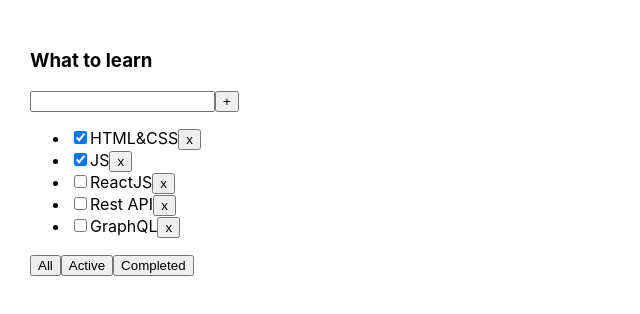
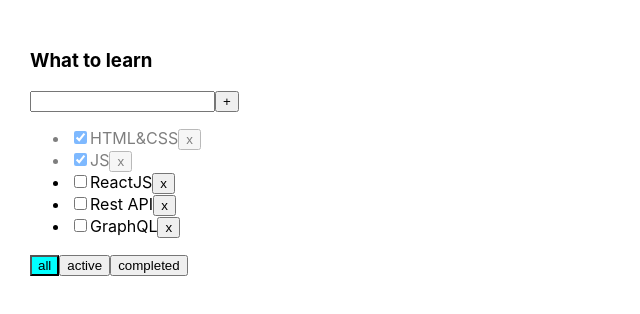
Before and after one commit to legkovaAnastasia/1-todolist, a React (Create React App) app: page / in a window 1280 px wide. Shown: the top 314 px of the page, without its empty margins (0-640 px from the left). Built offline with nearby package versions, Linux system fonts and the light colour scheme.

Commit message:
04-lesson

```diff
--- a/package.json
+++ b/package.json
@@ -10,10 +10,12 @@
     "@types/node": "^16.18.1",
     "@types/react": "^18.0.23",
     "@types/react-dom": "^18.0.7",
+    "@types/uuid": "^9.0.2",
     "react": "^18.2.0",
     "react-dom": "^18.2.0",
     "react-scripts": "5.0.1",
     "typescript": "^4.8.4",
+    "uuid": "^9.0.0",
     "web-vitals": "^2.1.4"
   },
   "scripts": {
--- a/src/App.tsx
+++ b/src/App.tsx
@@ -1,20 +1,34 @@
 import React, {useState} from 'react';
 import './App.css';
-import {Todolist} from './Todolist';
+// import {Todolist} from '/Todolistist';
+import {v1} from "uuid";
+import {Todolist} from "./Todolist";
 
 export type FilterValuesType = "all" | "active" | "completed";
 
 function App() {
 
     let [tasks, setTasks] = useState([
-        { id: 1, title: "HTML&CSS", isDone: true },
-        { id: 2, title: "JS", isDone: true },
-        { id: 3, title: "ReactJS", isDone: false },
-        { id: 4, title: "Rest API", isDone: false },
-        { id: 5, title: "GraphQL", isDone: false },
+        { id: v1(), title: "HTML&CSS", isDone: true },
+        { id: v1(), title: "JS", isDone: true },
+        { id: v1(), title: "ReactJS", isDone: false },
+        { id: v1(), title: "Rest API", isDone: false },
+        { id: v1(), title: "GraphQL", isDone: false },
     ]);
+    const changeisDone = (newId: string, newIsDone:boolean) => {
+        setTasks(tasks.map(el=>el.id===newId? {...el, isDone: newIsDone}:el))
+        // let currentTask = tasks.find(t=>t.id===newId)
+        // if(currentTask){
+        //     currentTask.isDone=newIsDone
+        //     setTasks([...tasks])
+        // }
+    }
 
-    function removeTask(id: number) {
+    const addTask = (newTitle: string) => {
+        let newTask = { id: v1(), title: newTitle, isDone: false }
+        setTasks([newTask, ...tasks])
+    }
+    function removeTask(id: string) {
         let filteredTasks = tasks.filter(t => t.id != id);
         setTasks(filteredTasks);
     }
@@ -39,7 +53,10 @@
             <Todolist title="What to learn"
                       tasks={tasksForTodolist}
                       removeTask={removeTask}
-                      changeFilter={changeFilter} />
+                      changeFilter={changeFilter}
+                      addTask={addTask}
+                      changeIsDone={changeisDone}
+            />
         </div>
     );
 }
--- /dev/null
+++ b/src/Todolist.module.css
@@ -0,0 +1,15 @@
+.error {
+    border: red 1px solid;
+}
+
+.errorMessage {
+    color: red;
+}
+
+.activeFilter {
+    background-color: aqua;
+}
+
+.isDone {
+    opacity: 0.5;
+}
--- a/src/Todolist.tsx
+++ b/src/Todolist.tsx
@@ -1,8 +1,11 @@
-import React from 'react';
+import React, {ChangeEvent, KeyboardEvent, useState} from 'react';
 import {FilterValuesType} from './App';
+import {Button} from "./components/Button";
+import s from './Todolist.module.css'
+import {CheckBox1} from "./components/CheckBox1";
 
 type TaskType = {
-    id: number
+    id: string
     title: string
     isDone: boolean
 }
@@ -10,36 +13,76 @@
 type PropsType = {
     title: string
     tasks: Array<TaskType>
-    removeTask: (taskId: number) => void
+    removeTask: (taskId: string) => void
     changeFilter: (value: FilterValuesType) => void
+    addTask: (newTitle:string)=>void
+    changeIsDone: (id:string, newIsDone:boolean)=>void
+
 }
 
 export function Todolist(props: PropsType) {
+    const [title, setTitle] = useState('')
+    const [error, setError] = useState<string|null>(null)
+    const [btnName, setBtnName] = useState<'all'|'active'|'completed'>('all')
+    const removeTaskHandler = (tId:string) => {
+        props.removeTask(tId)
+    }
+    const changeFilter = (value:FilterValuesType) => {
+        props.changeFilter(value)
+        setBtnName(value)
+    }
+    const addTaskHandler = () => {
+        if (title.trim()) {
+            props.addTask(title.trim())
+            setTitle('')
+        } else {
+            setError('Title is required')
+        }
+    }
+    const onChangeHandler = (e:ChangeEvent<HTMLInputElement>) => {
+        setError(null)
+        setTitle(e.currentTarget.value)
+    }
+    const onKeyHandler = (e:KeyboardEvent<HTMLInputElement>) => {
+        if(e.key==="Enter"){
+            addTaskHandler()
+        }
+    }
+    const changeIsDoneHandler = (tId: string, isDone:boolean) => {
+        props.changeIsDone(tId, isDone ) /////
+    }
+
+    const mappedTasks =
+        props.tasks.map(t => {
+            // const changeIsDoneHandler = (event: ChangeEvent<HTMLInputElement>) => {
+            //     props.changeIsDone(t.id, event.currentTarget.checked)
+            // }
+                return <li key={t.id} className={t.isDone ? s.isDone : ''}>
+                    <CheckBox1 checked={t.isDone} callBack={(isDone)=>changeIsDoneHandler(t.id, isDone)} />
+                    <span>{t.title}</span>
+                    <Button name={"x"} callBack={() => removeTaskHandler(t.id)}/>
+                </li>
+            }
+        )
     return <div>
         <h3>{props.title}</h3>
         <div>
-            <input/>
-            <button>+</button>
+            <input className={error ? s.error : ''} value={title}
+                   onKeyDown={onKeyHandler}
+                   onChange={onChangeHandler}/>
+            <button onClick={addTaskHandler}>+</button>
+            {error && <div className={s.errorMessage}>{error}</div>}
         </div>
         <ul>
-            {
-                props.tasks.map(t => <li key={t.id}>
-                    <input type="checkbox" checked={t.isDone}/>
-                    <span>{t.title}</span>
-                    <button onClick={ () => { props.removeTask(t.id) } }>x</button>
-                </li>)
-            }
+            {mappedTasks}
         </ul>
         <div>
-            <button onClick={ () => { props.changeFilter("all") } }>
-                All
-            </button>
-            <button onClick={ () => { props.changeFilter("active") } }>
-                Active
-            </button>
-            <button onClick={ () => { props.changeFilter("completed") } }>
-                Completed
-            </button>
+            {/*<Button name={"All"} callBack={()=>changeFilter("all")}/>*/}
+            {/*<Button name={"Active"} callBack={()=>changeFilter("active")}/>*/}
+            {/*<Button name={"Completed"} callBack={()=>changeFilter("completed")}/>*/}
+            <button className={btnName==='all' ? s.activeFilter: ''} name={"Completed"} onClick={()=>changeFilter("all")}>all</button>
+            <button className={btnName==='active' ? s.activeFilter: ''} name={"active"} onClick={()=>changeFilter("active")}>active</button>
+            <button className={btnName==='completed' ? s.activeFilter: ''} name={"Completed"} onClick={()=>changeFilter("completed")}>completed</button>
         </div>
     </div>
 }
--- a/src/components/Button.tsx
+++ b/src/components/Button.tsx
@@ -0,0 +1,16 @@
+import React from 'react';
+
+type ButtonType = {
+    name:string
+    callBack: ()=>void
+}
+
+export const Button = (props: ButtonType) => {
+    const onclickHandler = () => {
+        props.callBack()
+    }
+    return (
+        <button onClick={onclickHandler}>{props.name}</button>
+
+    );
+};
--- /dev/null
+++ b/src/components/CheckBox1.tsx
@@ -0,0 +1,15 @@
+import React, {ChangeEvent} from 'react';
+type PropsType = {
+    checked: boolean
+    callBack: (isDone: boolean)=> void
+}
+export const CheckBox1 = (props: PropsType) => {
+    const changeIsDoneHandler =(event: ChangeEvent<HTMLInputElement>)=>{
+        props.callBack(event.currentTarget.checked)
+    }
+    return (
+        <input type='checkbox' checked={props.checked} onChange={changeIsDoneHandler}/>
+    );
+};
+
+// export default CheckBox1;/
```
Also changed, not shown: 2 other files (tests, documents, lock files or other folders).
